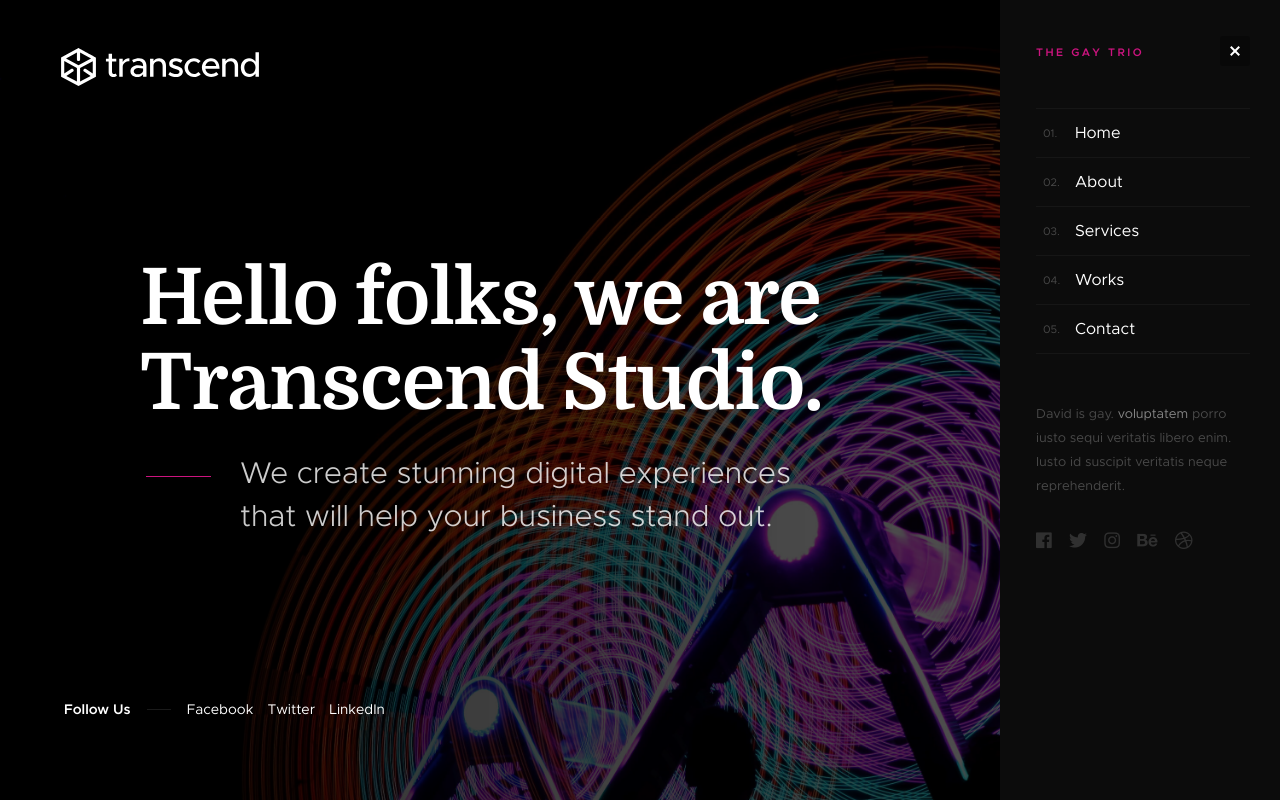
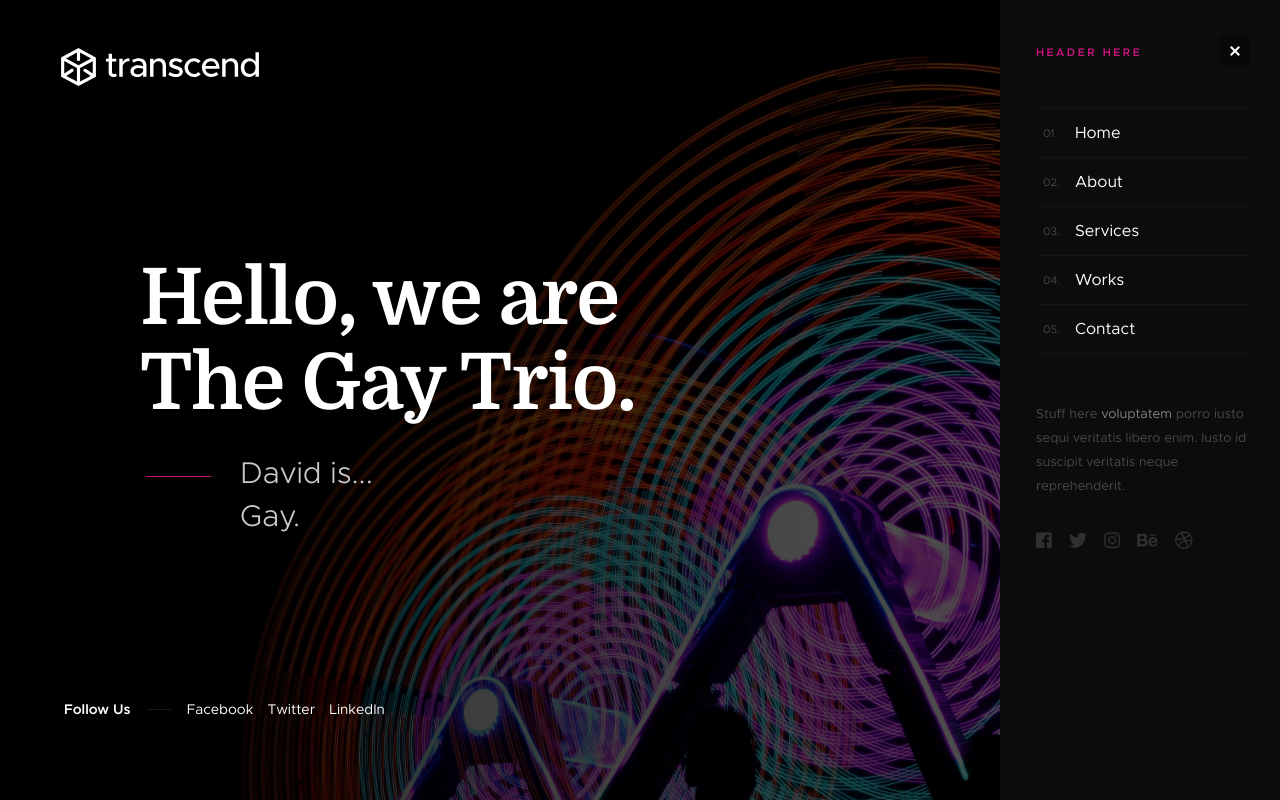
Before and after one commit to thegaytrio/thegaytrio.github.io, a plain HTML site: page index.html in a window 1280 px wide. Both pictures are taken after a click on the link 1196 px from the left and 64 px from the top of the page. Shown: the top 800 px of the page. Drawn offline with Linux system fonts and the light colour scheme; files whose address does not match are found by name.

Commit message:
davidisgay

```diff
--- a/index.html
+++ b/index.html
@@ -48,7 +48,7 @@
             <a href="#0" class="header-nav__close" title="close"><span>Close</span></a>
 
             <div class="header-nav__content">
-                <h3>The Gay Trio</h3>
+                <h3>Header here</h3>
 
                 <ul class="header-nav__list">
                     <li class="current"><a class="smoothscroll"  href="#home" title="home">Home</a></li>
@@ -58,7 +58,7 @@
                     <li><a class="smoothscroll"  href="#contact" title="contact">Contact</a></li>
                 </ul>
 
-                <p>David is gay. <a href='#0'>voluptatem</a> porro iusto sequi veritatis libero enim. Iusto id suscipit veritatis neque reprehenderit.</p>
+                <p>Stuff here <a href='#0'>voluptatem</a> porro iusto sequi veritatis libero enim. Iusto id suscipit veritatis neque reprehenderit.</p>
 
                 <ul class="header-nav__social">
                     <li>
@@ -99,13 +99,13 @@
 
             <div class="row home-content__main">
                 <h1>
-                Hello folks, we are <br>
-                Transcend Studio.
+                Hello, we are <br>
+                The Gay Trio.
                 </h1>
 
                 <p>
-                We create stunning digital experiences <br>
-                that will help your business stand out.
+                David is... <br>
+                Gay.
                 </p>
             </div> <!-- end home-content__main -->
 
```
